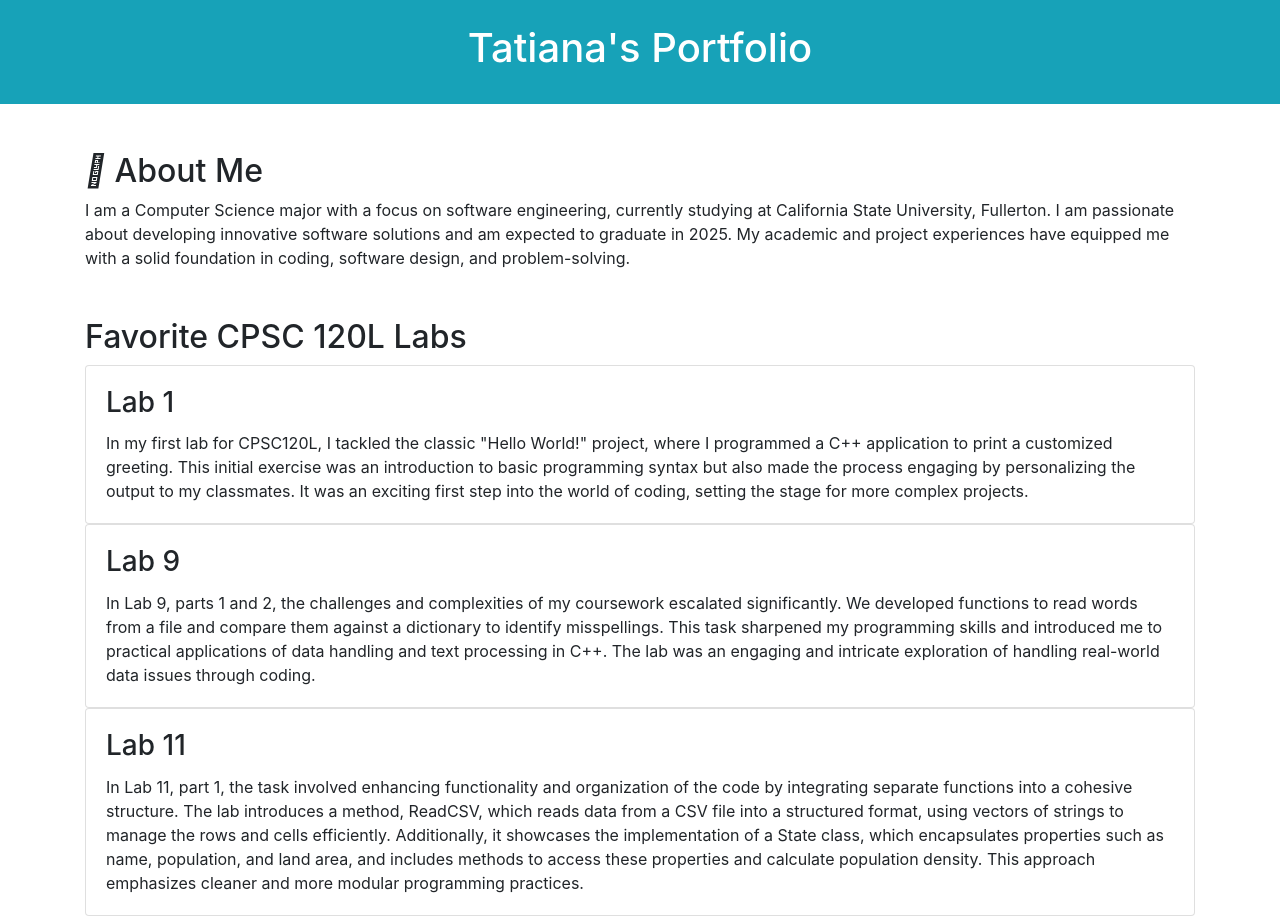
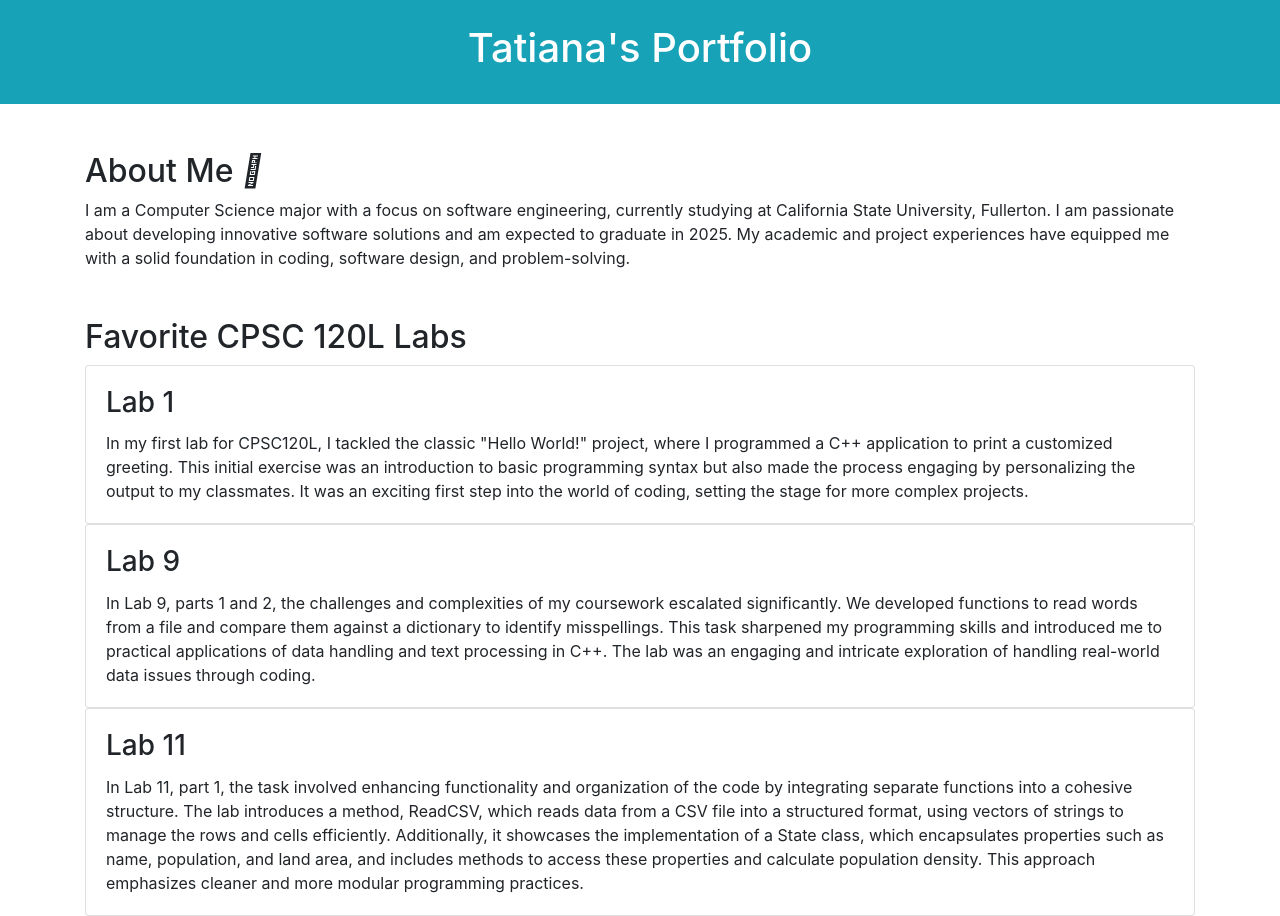
Before and after one commit to BoopTheKraken/BoopTheKraken.github.io, a plain HTML site: page index.html in a window 1280 px wide. Shown: the top 916 px of the page. Drawn offline with nearby package versions, Linux system fonts and the light colour scheme.

Commit message:
Update index.html

```diff
--- a/index.html
+++ b/index.html
@@ -12,7 +12,7 @@
         <h1>Tatiana's Portfolio</h1>
     </header>
     <section id="about" class="container mt-5">
-        <h2><i class="fa-solid fa-pen"></i> About Me</h2>
+        <h2>About Me <i class="fa-regular fa-pen"></i></h2>
         <p>I am a Computer Science major with a focus on software engineering, currently studying at California State University, Fullerton.
         I am passionate about developing innovative software solutions and am expected to graduate in 2025. My academic and project
         experiences have equipped me with a solid foundation in coding, software design, and problem-solving.</p>
```
